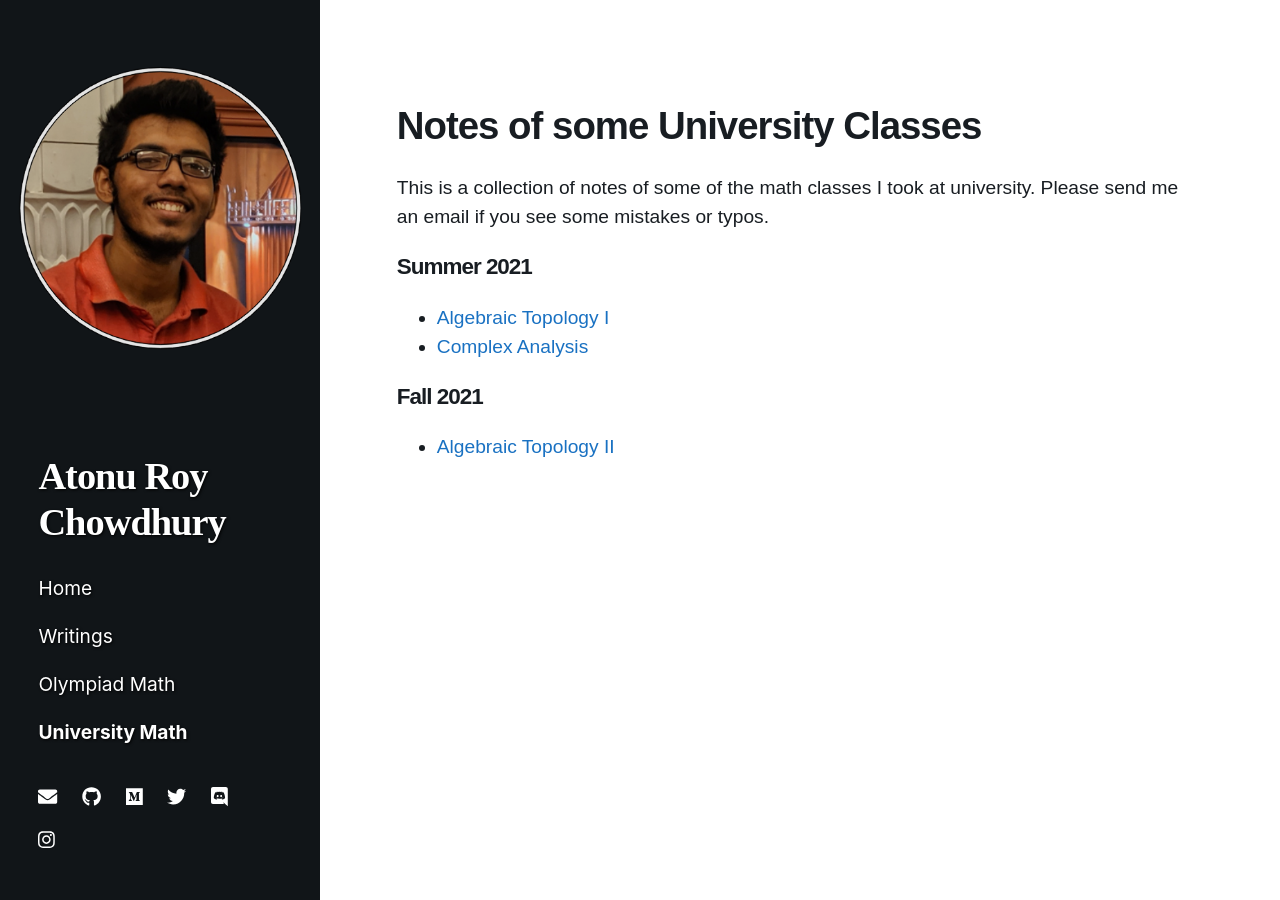
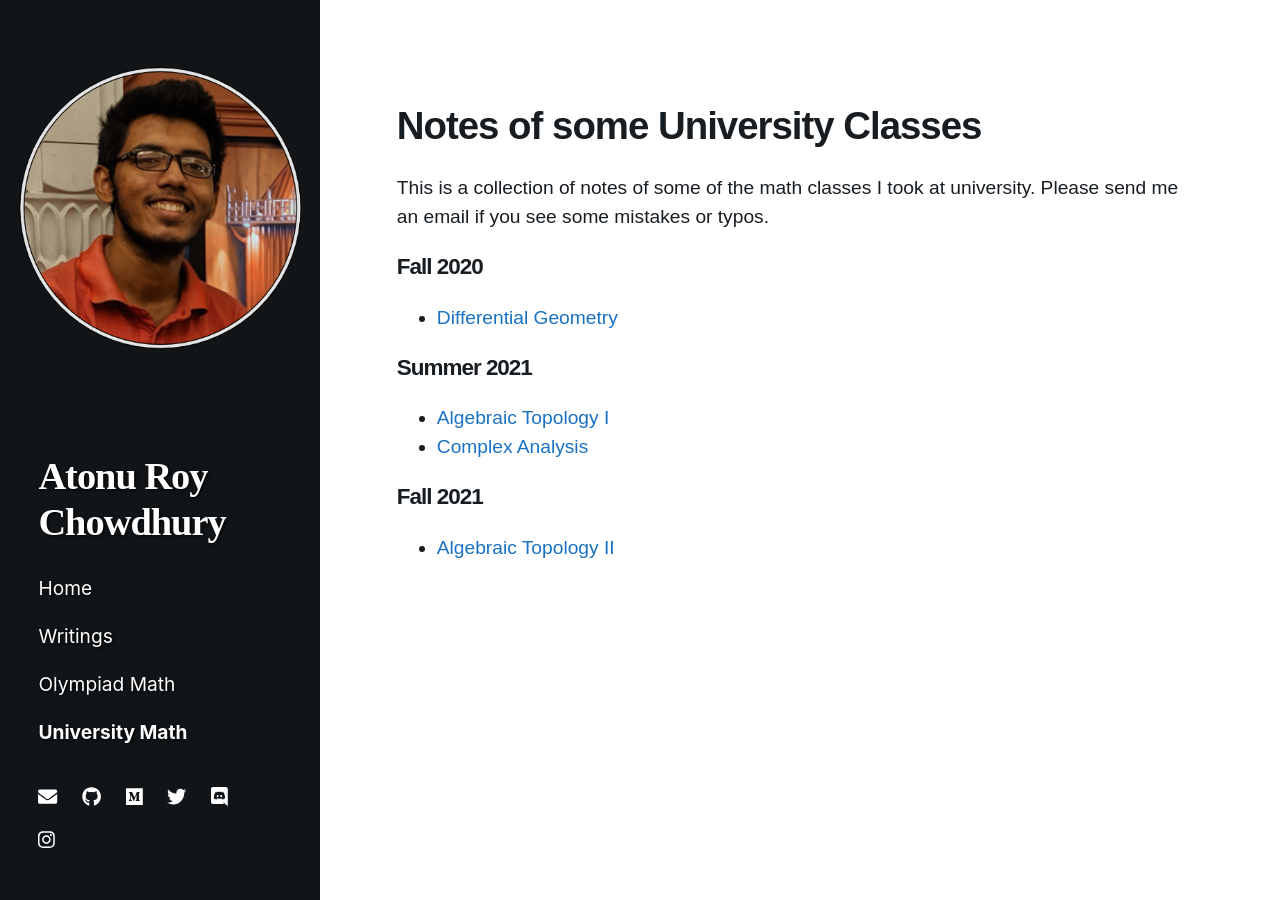
Before and after one commit to atonurc/atonurc.github.io, a Jekyll site: the page built from unimath.markdown, in a window 1280 px wide. Built offline with Jekyll 4.4.1, drawn with Linux system fonts in a browser that asks for light colours; nearby versions of some CDN libraries.

Commit message:
DG notes from fall 20

```diff
--- a/unimath.markdown
+++ b/unimath.markdown
@@ -13,6 +13,11 @@ description: This is a collection of notes of some of the math classes I took at
 
 This is a collection of notes of some of the math classes I took at university. Please send me an email if you see some mistakes or typos.
 
+
+### Fall 2020
+ - [Differential Geometry](https://atonurc.github.io/assets/DG_Fall20.pdf)
+
+
 ### Summer 2021
  - [Algebraic Topology I](https://atonurc.github.io/assets/MAT431_AT1.pdf)
  - [Complex Analysis](https://atonurc.github.io/assets/MAT314_CA.pdf)
```
Also changed, not shown: 1 other file.
